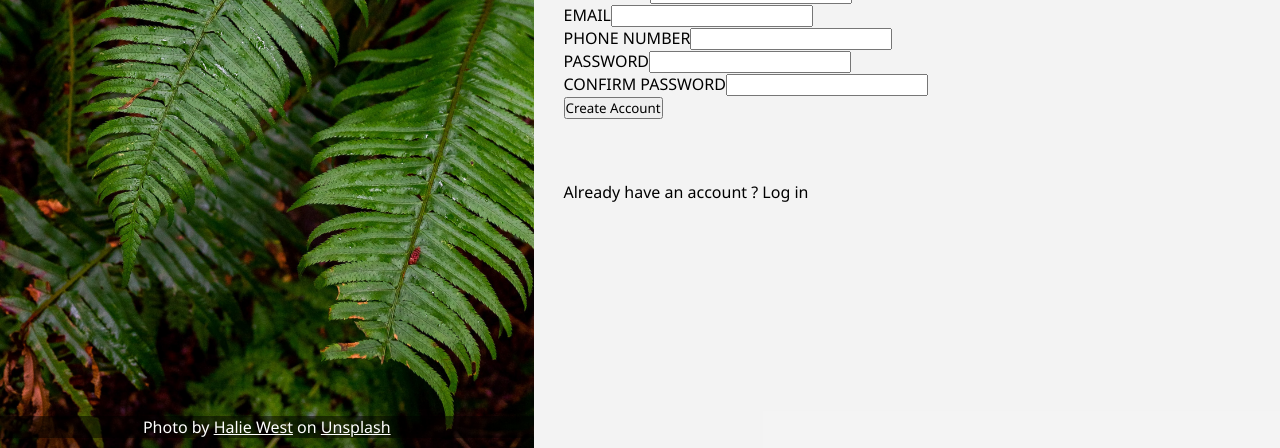
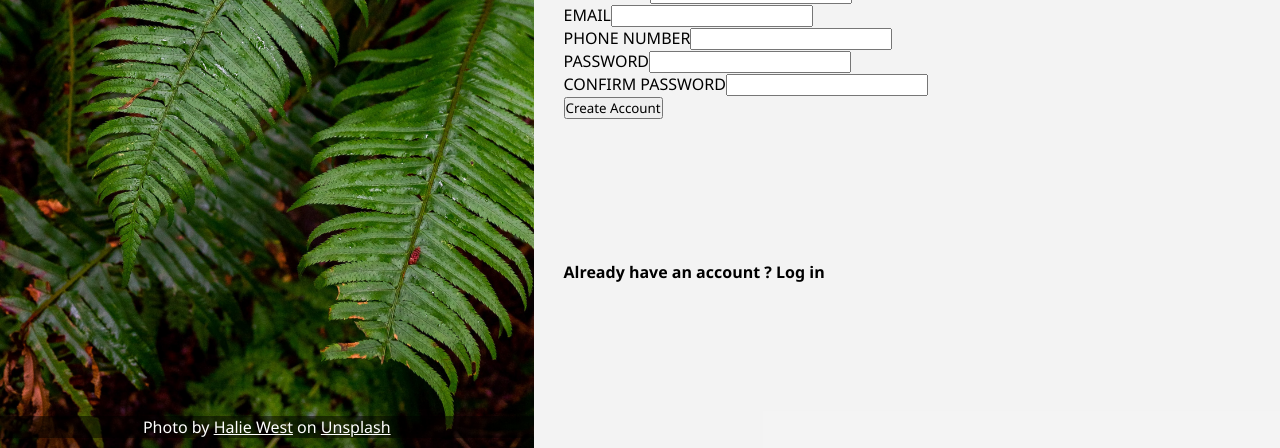
Before and after one commit to AbdellatifAH/signUpForm, a plain HTML site: page index.html in a window 1280 px wide. Shown: the part 352-800 px from the top of the page. Drawn offline with Linux system fonts and the light colour scheme; a web font is replaced by a local one.

Commit message:
Added the styling needed for the third part of the right part.

```diff
--- a/style.css
+++ b/style.css
@@ -93,3 +93,14 @@
     font-size: 18px;
     font-weight: bold;
 }
+
+.sections.three{
+    position: relative;
+}
+
+.sections.three > p{
+    position: absolute;
+    top: 80px;
+    font-weight: bold;
+
+}
```
